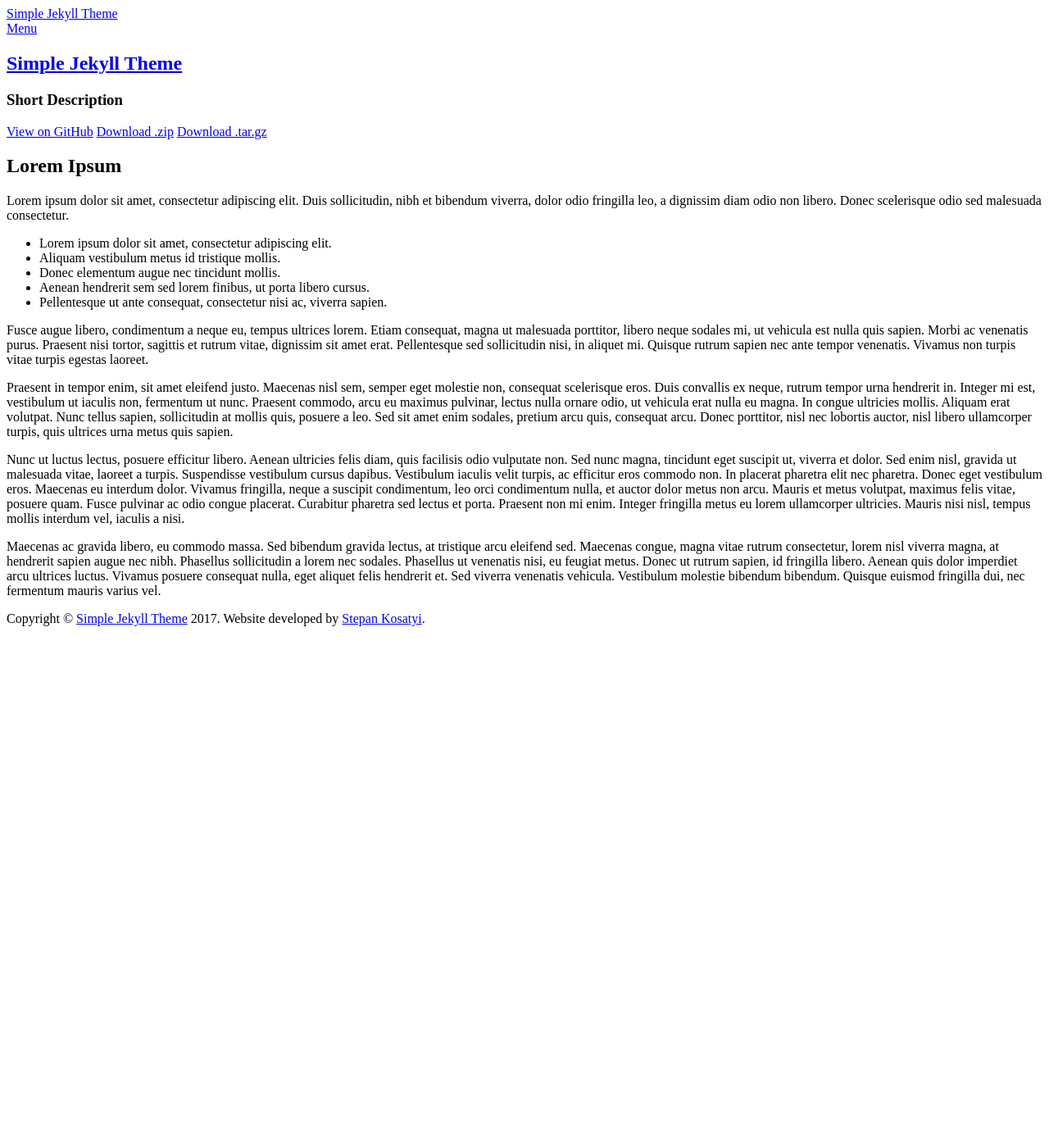
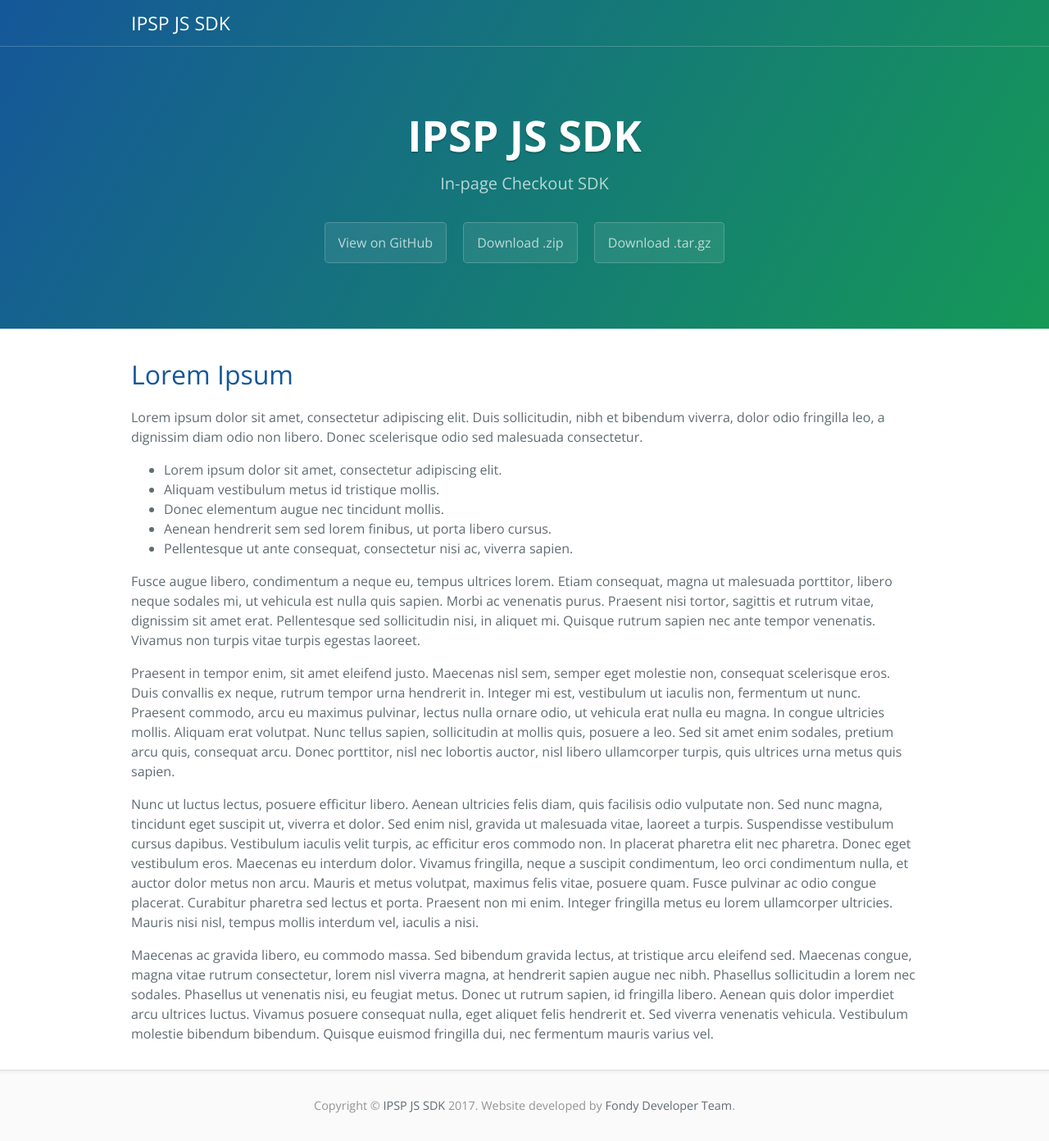
Before and after one commit to cloudipsp/ipsp-js-sdk, a Jekyll site: the page built from docs/index.md, in a window 1280 px wide and 1392 px high. Shown: the whole window at 82% size. Built offline with Jekyll 4.4.1, drawn with Linux system fonts in a browser that asks for light colours; our own code applies the rules of GitHub Pages for plain Markdown files.

Commit message:
update config

```diff
--- a/docs/_config.yml
+++ b/docs/_config.yml
@@ -5,21 +5,20 @@ port: 4001
 
 styles:
   - //fonts.googleapis.com/css?family=Open+Sans:300,400,700
-  - /sjt/assets/css/main.css
+  - /ipsp-js-sdk/assets/css/main.css
 
 javascript:
-  - /sjt/assets/js/main.js
+  - /ipsp-js-sdk/assets/js/main.js
 
 markdown: kramdown
 
-title:        Simple Jekyll Theme
-tagline:      Short Description
+title:        IPSP JS SDK
+tagline:      In-page Checkout SDK
 baseurl: /ipsp-js-sdk
 
 author:
-  name: Stepan Kosatyi
-  url: https://kosatyi.com/
-
+  name: Fondy Developer Team
+  url: https://fondy.eu/
 
 toolbar:
 
```
